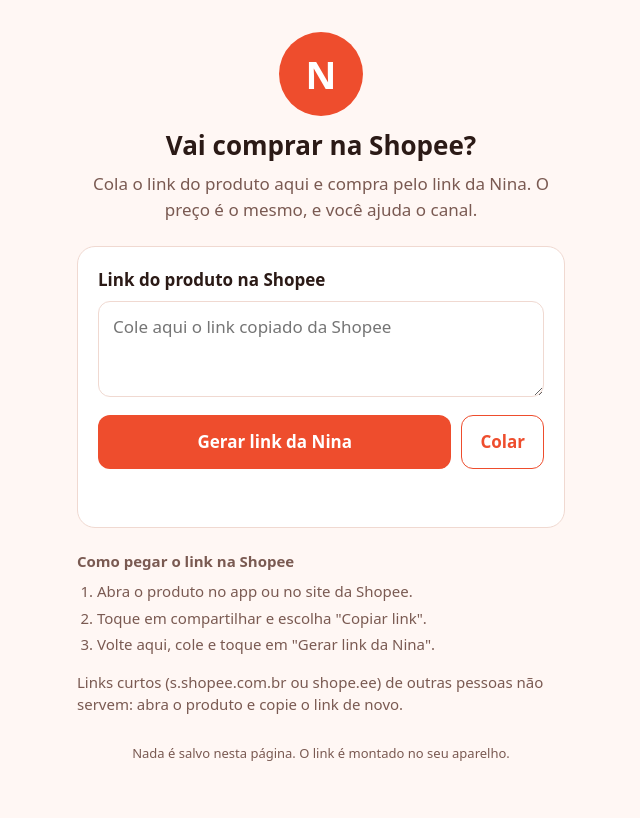
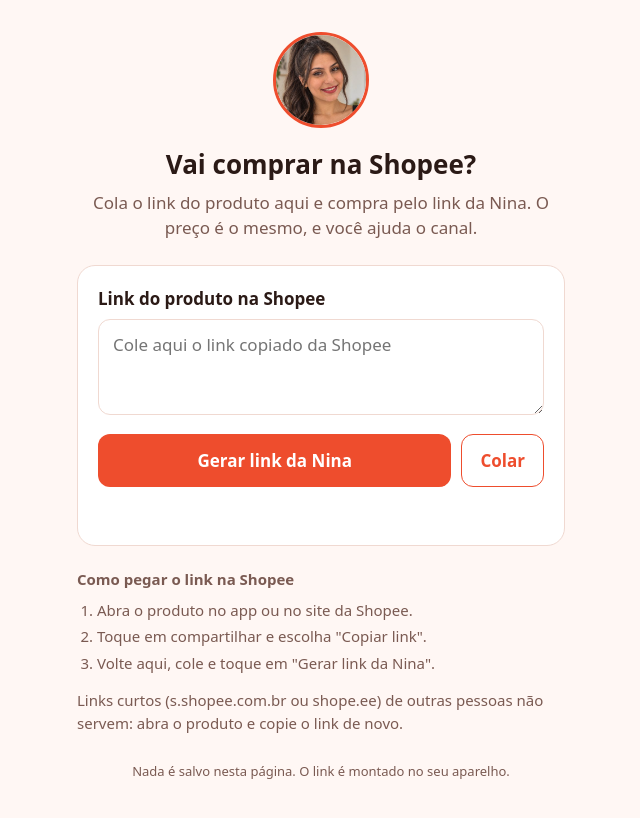
Before and after one commit to ninaduarte/ninaduarte.github.io, a plain HTML site: page index.html in a window 1280 px wide. Shown: the whole page, without its empty margins (319-959 px from the left). Drawn offline with Linux system fonts and the light colour scheme.

Commit message:
Colocar a foto da Nina no topo da página
Co-Authored-By: Claude Fable 5.1 <noreply@anthropic.com>

```diff
--- a/index.html
+++ b/index.html
@@ -26,7 +26,7 @@
   body { margin: 0; background: var(--fundo); color: var(--texto); font: 17px/1.5 system-ui, -apple-system, "Segoe UI", Roboto, sans-serif; }
   main { max-width: 520px; margin: 0 auto; padding: 32px 16px 48px; }
   header { text-align: center; margin-bottom: 24px; }
-  .avatar { width: 84px; height: 84px; border-radius: 50%; background: var(--laranja); color: #fff; display: inline-grid; place-items: center; font-weight: 800; font-size: 38px; margin-bottom: 10px; }
+  .avatar { width: 96px; height: 96px; border-radius: 50%; object-fit: cover; border: 3px solid var(--laranja); margin-bottom: 10px; }
   h1 { font-size: 26px; margin: 0 0 6px; }
   header p { margin: 0; color: var(--suave); }
   .cartao { background: var(--cartao); border: 1px solid var(--borda); border-radius: 18px; padding: 20px; }
@@ -54,7 +54,7 @@
 <body>
 <main>
   <header>
-    <div class="avatar" aria-hidden="true">N</div>
+    <img class="avatar" src="nina.jpg" alt="Nina Duarte" width="96" height="96">
     <h1>Vai comprar na Shopee?</h1>
     <p>Cola o link do produto aqui e compra pelo link da Nina. O preço é o mesmo, e você ajuda o canal.</p>
   </header>
```
Also changed, not shown: nina.jpg (added).
